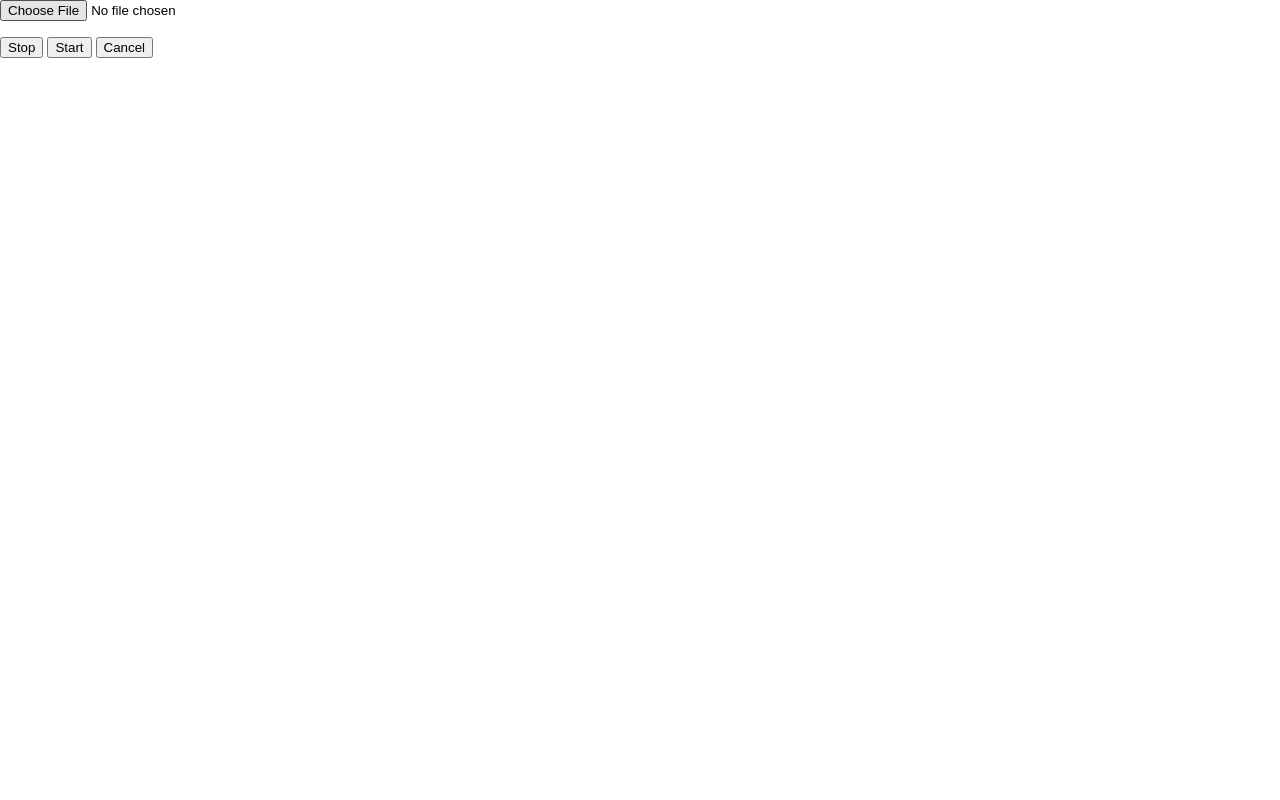
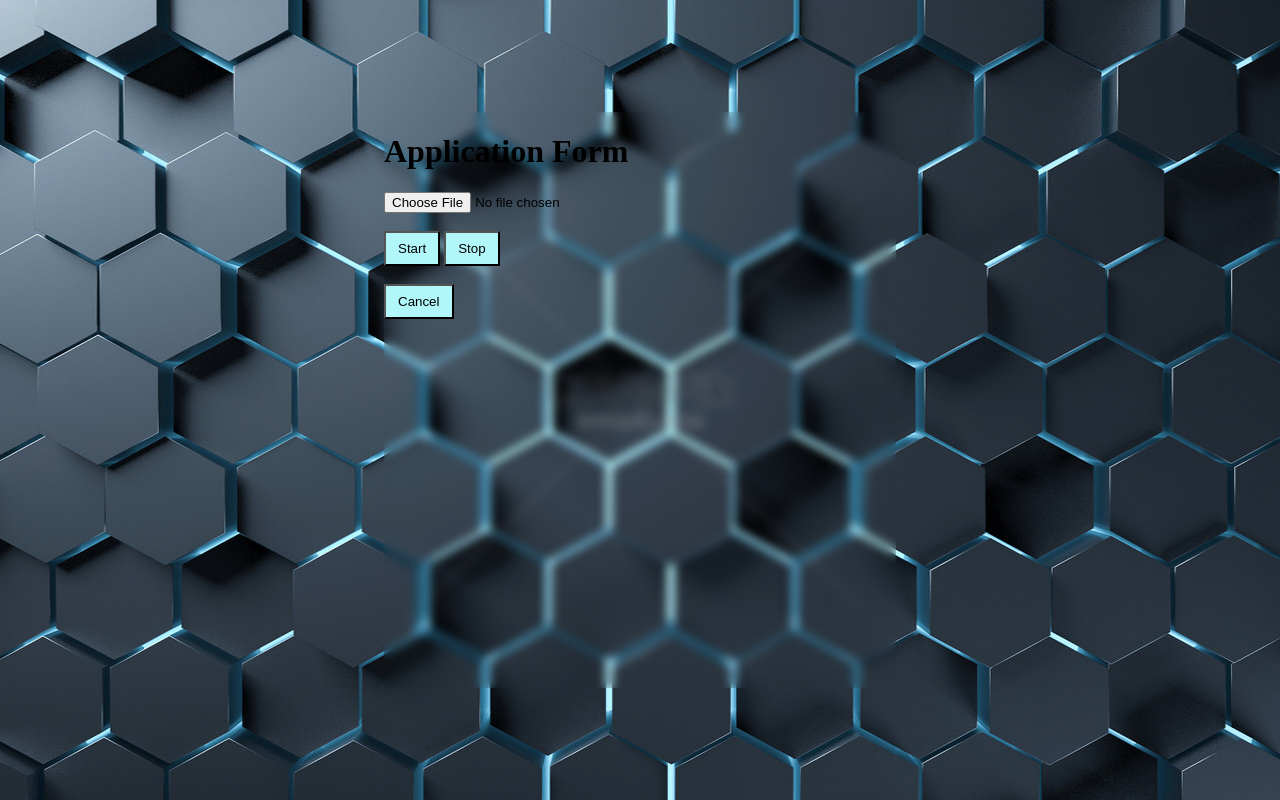
Before and after one commit to Usama1190/firebase-cloud-storage, a plain HTML site: page index.html in a window 1280 px wide. Drawn offline with Linux system fonts and the light colour scheme.

Commit message:
Keep working on Oc 05, 24

```diff
--- a/index.html
+++ b/index.html
@@ -9,17 +9,25 @@
 </head>
 <body>
     <div class="container_wrapper">
-        <!-- <div class="image_wrapper">
+        <div class="image_wrapper">
             <img src="assets/bg-img-4.jpg" alt="background image" class="bg_image">
-        </div> -->
+        </div>
 
-        <input type="file" name="" id="image" accept="image/">
-        <div class="loader" id="loader"></div>
-        <p id="state"></p>
+        <div class="form_wrapper">
+            <form action="" class="form">
+                <div class="loader_wrapper">
+                    <div class="loader" id="loader"></div>
+                </div>
+                <h1>Application Form</h1>
 
-        <button id="stop">Stop</button>
-        <button id="start">Start</button>
-        <button id="cancel">Cancel</button>
+                <input type="file" name="" id="image" accept="image/">
+                <span id="state"></span><span id=""></span><br><br>
+
+                <button id="start" class="btn">Start</button>
+                <button id="stop" class="btn">Stop</button><br><br>
+                <button id="cancel" class="btn">Cancel</button>
+            </form>
+        </div>
     </div>
     <script type="module" src="upload.js"></script>
     <script type="module" src="firebase.js"></script>
--- a/style.css
+++ b/style.css
@@ -1,3 +1,8 @@
+:root {
+  --color-1: #2A343E;
+  --color-2: #B1F7FA;
+}
+
 /* HTML: <div class="loader"></div> */
 .loader {
     width: 60px;
@@ -28,3 +33,23 @@ body {
   position: absolute;
   z-index: -1;
 }
+
+.form_wrapper {
+  /* border: 1px solid white; */
+  display: flex;
+  justify-content: center;
+  align-items: center;
+  height: 100vh;
+}
+
+.form {
+  width: 40%;
+  /* border: 1px solid red; */
+  height: 576px;
+  backdrop-filter: blur(5px);
+}
+
+.btn {
+  padding: 8px 12px;
+  background-color: var(--color-2);
+}
```
